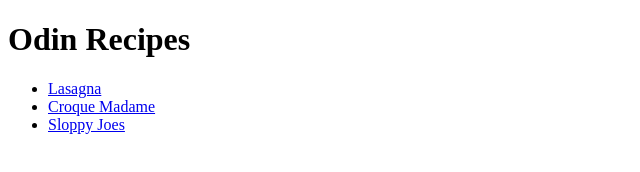
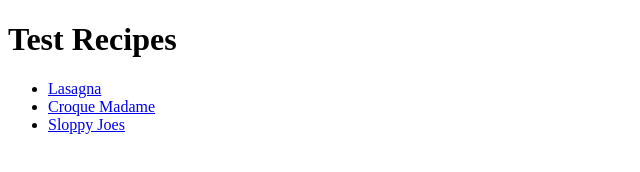
Before and after one commit to adamnorred/odin-recipes, a plain HTML site: page index.html in a window 1280 px wide. Shown: the whole page, without its empty margins (0-640 px from the left). Drawn offline with Linux system fonts and the light colour scheme.

Commit message:
index.html title change

```diff
--- a/index.html
+++ b/index.html
@@ -4,10 +4,10 @@
     <meta charset="UTF-8">
     <meta http-equiv="X-UA-Compatible" content="IE=edge">
     <meta name="viewport" content="width=device-width, initial-scale=1.0">
-    <title>Odin Recipes</title>
+    <title>Test Recipes</title>
 </head>
 <body>
-    <h1>Odin Recipes</h1>
+    <h1>Test Recipes</h1>
     <ul>
         <li><a href="recipes/lasagna.html">Lasagna</a></li>
         <li><a href="recipes/croque-madame.html">Croque Madame</a></li>
```
Also changed, not shown: 1 other file.
